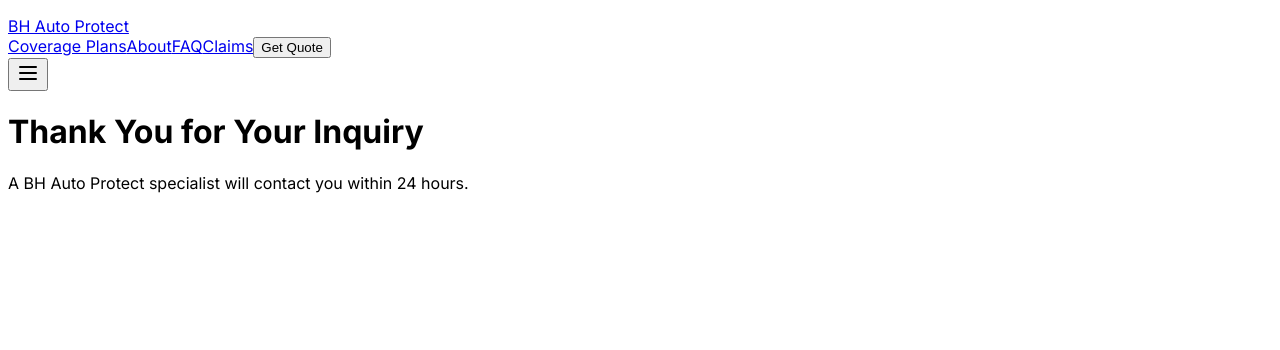
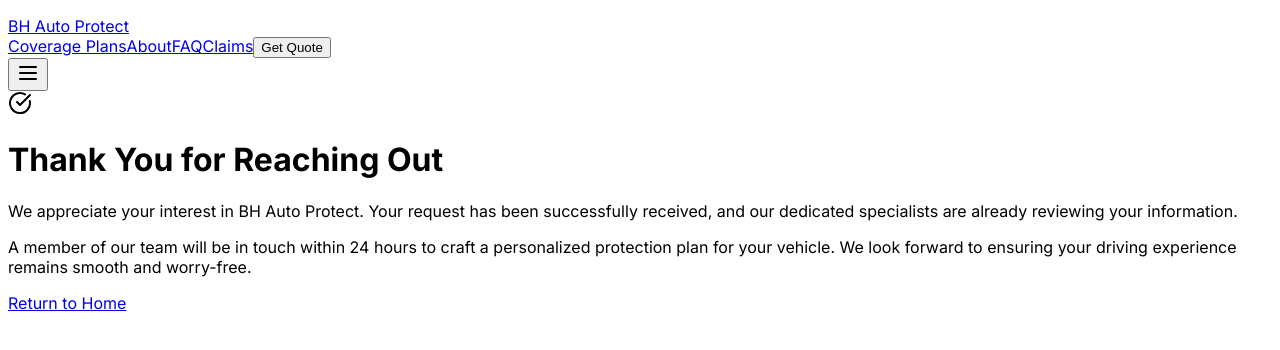
Before and after one commit to msetton5307/BHautoprotect, a React (Vite) app in the folder client/: page /thank-you in a window 1280 px wide. Shown: the top 350 px of the page. Built offline with nearby package versions, Linux system fonts and the light colour scheme; a web font is replaced by a local one.

Commit message:
feat: polish thank-you page

```diff
--- a/client/src/pages/thank-you.tsx
+++ b/client/src/pages/thank-you.tsx
@@ -1,15 +1,34 @@
 import Navigation from "@/components/navigation";
+import { Button } from "@/components/ui/button";
+import { CheckCircle } from "lucide-react";
 
 export default function ThankYou() {
   return (
-    <div className="min-h-screen bg-gray-50">
+    <div className="min-h-screen bg-gradient-to-b from-gray-50 to-white flex flex-col">
       <Navigation onGetQuote={() => {}} />
-      <div className="max-w-3xl mx-auto px-4 py-16 text-center">
-        <h1 className="text-4xl font-bold text-gray-900 mb-4">Thank You for Your Inquiry</h1>
-        <p className="text-lg text-gray-700">
-          A BH Auto Protect specialist will contact you within 24 hours.
-        </p>
-      </div>
+      <main className="flex-grow flex items-center">
+        <div className="max-w-2xl mx-auto px-4 py-20">
+          <div className="bg-white rounded-xl shadow-md p-10 text-center">
+            <CheckCircle className="w-16 h-16 text-green-600 mx-auto mb-6" />
+            <h1 className="text-4xl font-bold text-gray-900 mb-6">
+              Thank You for Reaching Out
+            </h1>
+            <p className="text-lg text-gray-700 mb-4">
+              We appreciate your interest in BH Auto Protect. Your request has
+              been successfully received, and our dedicated specialists are
+              already reviewing your information.
+            </p>
+            <p className="text-lg text-gray-700 mb-8">
+              A member of our team will be in touch within 24 hours to craft a
+              personalized protection plan for your vehicle. We look forward to
+              ensuring your driving experience remains smooth and worry-free.
+            </p>
+            <Button asChild className="px-8 py-6 text-lg">
+              <a href="/">Return to Home</a>
+            </Button>
+          </div>
+        </div>
+      </main>
     </div>
   );
 }
```
